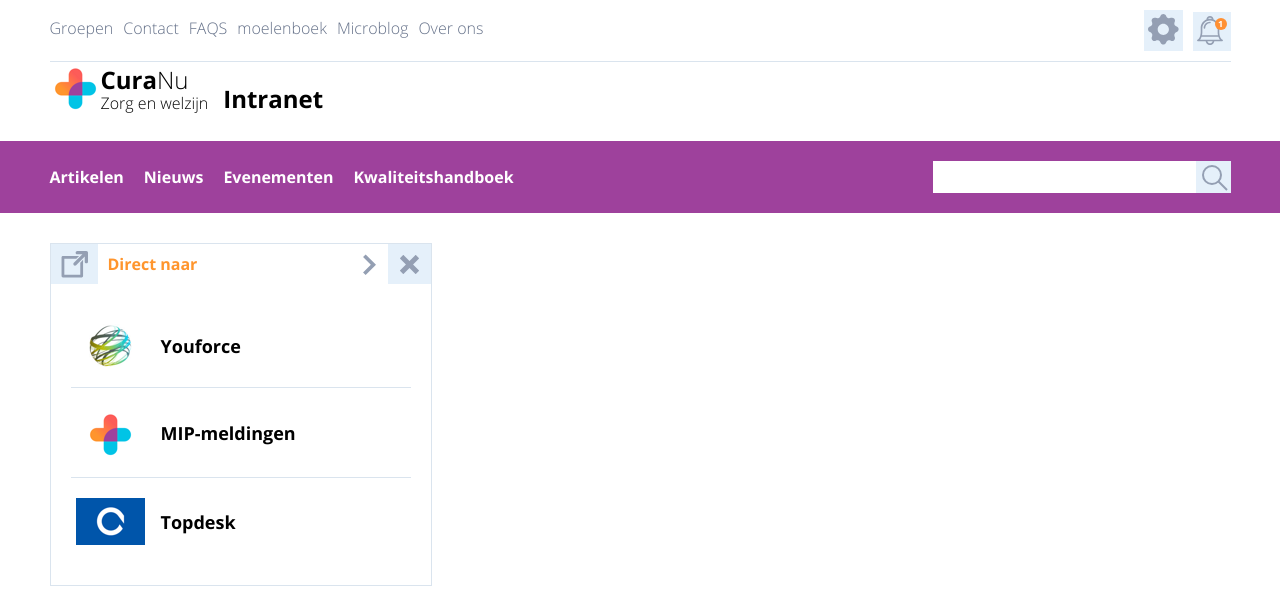
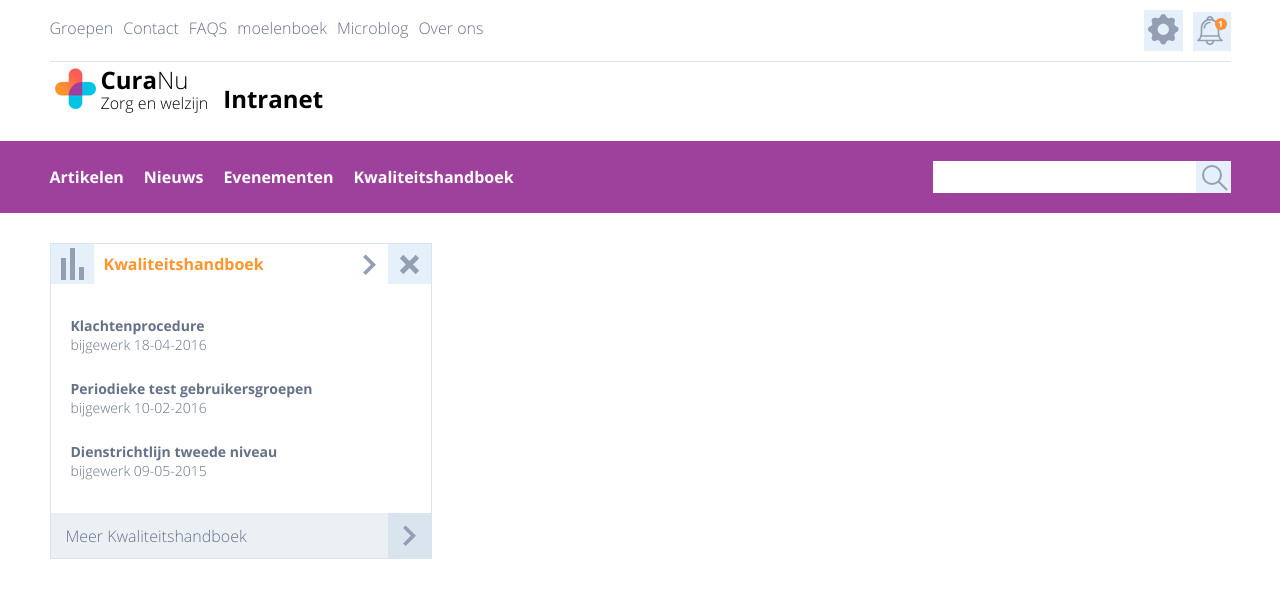
Before and after one commit to nasriime/curanu, a React (Create React App) app: page / in a window 1280 px wide. Shown: the top 598 px of the page. Built offline with nearby package versions, Linux system fonts and the light colour scheme.

Commit message:
add kwaliteitshandboek and blogs widgets

```diff
--- a/src/assets/style/modules/widget.scss
+++ b/src/assets/style/modules/widget.scss
@@ -159,3 +159,66 @@
         margin-left: 10px;
     }
 }
+/**************************** BLOGS ********************************/
+.blogs{
+    padding: 20px 15px 30px;
+
+}
+.blogHeader{
+    display: flex;
+    margin-bottom: 20px;
+
+    .blogTitle{
+        p{
+            color:$light;
+            font-family: OpenSans-Bold;
+            font-size: 14px;
+
+            &:last-child{
+                font-family: OpenSans-Light;
+                margin-top: 8px;
+            }
+        }
+    }
+}
+.blogImage{
+    width:57px;
+    overflow: hidden;
+    img{
+        width: 100%;
+        border-radius: 50%;
+    }
+}
+.blogData{
+    display: flex;
+    justify-content: space-between;
+    width: calc(380px - 90px);
+    margin-left: 20px;
+}
+.blogBody{
+    color:$light;
+    font-size: 14px;
+    h2{
+        font-family: OpenSans-Bold;
+        margin-bottom: 7px;
+    }
+    p{
+        font-family: OpenSans-Light;
+    }
+}
+/**************************** KWALITEITSHANDBOEK ********************************/
+.Kwaliteitshandboek{
+    padding: 20px;
+}
+.Kwaliteitshandboek-item{
+    padding: 15px 0;
+    font-size: 14px;
+    color: $light;
+    h3{
+        font-family: OpenSans-Bold;
+        margin-bottom: 5px;
+    }
+    p{
+        font-family: OpenSans-Light;
+    }
+}
--- /dev/null
+++ b/src/components/widgets/Blogs.js
@@ -0,0 +1,48 @@
+import React from 'react'
+
+export default function Blogs() {
+    return (
+        <div className="widget">
+            <div className="widgetHeader">
+                <div className="header-part-one">
+                    <i><img src="/images/Shape.svg" alt="pencil"/></i>
+                    <h2 className="widgetName">Blogs</h2>
+                </div>
+                <div className="header-part-two">
+                    <i><img src="/images/arrow-right.svg" alt="arrow-right"/></i>
+                    <i><img src="/images/Shape 2.svg" alt="close"/></i>
+                </div>
+            </div>
+
+            <div className="blogs">
+                <div className="blogHeader">
+                    <div className="blogImage">
+                        <img src="/images/Oval 2 2.png" alt="person"/>
+                    </div>
+                    <div className="blogData">
+                        <div className="blogTitle">
+                            <p>Jacob Cobijn</p>
+                            <p>2/04/2016</p>
+                        </div>
+                        <div>
+                            <img src="/images/Bitmap 4.png" alt="heart"/>
+                            <img src="/images/dialog.png" alt="dialog"/>
+                        </div>
+                    </div>
+                </div>
+
+                <div className="blogBody">
+                    <h2>Samenleving</h2>
+                    <p>Het hebben van een partner die positief in het leven staat, is mogelijk goed voor de…</p>
+                </div>
+
+            </div>
+
+            <div className="widget-footer">
+                <p>Meer blogs</p>
+                <i><img src="/images/arrow-right.svg" alt="arrow-right"/></i>
+            </div>
+
+        </div>
+    )
+}
--- /dev/null
+++ b/src/components/widgets/Kwaliteitshandboek.js
@@ -0,0 +1,39 @@
+import React from 'react'
+
+export default function Kwaliteitshandboek() {
+    return (
+        <div className="widget">
+            <div className="widgetHeader">
+                <div className="header-part-one">
+                    <i><img src="/images/Kwaliteitshandboek.svg" alt="Kwaliteitshandboek"/></i>
+                    <h2 className="widgetName">Kwaliteitshandboek</h2>
+                </div>
+                <div className="header-part-two">
+                    <i><img src="/images/arrow-right.svg" alt="arrow-right"/></i>
+                    <i><img src="/images/Shape 2.svg" alt="close"/></i>
+                </div>
+            </div>
+
+            <div className="Kwaliteitshandboek">
+                <div className="Kwaliteitshandboek-item">
+                    <h3>Klachtenprocedure</h3>
+                    <p>bijgewerk  18-04-2016</p>
+                </div>
+                <div className="Kwaliteitshandboek-item">
+                    <h3>Periodieke test gebruikersgroepen</h3>
+                    <p>bijgewerk  10-02-2016</p>
+                </div>
+                <div className="Kwaliteitshandboek-item">
+                    <h3>Dienstrichtlijn tweede niveau</h3>
+                    <p>bijgewerk  09-05-2015</p>
+                </div>
+            </div>
+
+            <div className="widget-footer">
+                <p>Meer Kwaliteitshandboek</p>
+                <i><img src="/images/arrow-right.svg" alt="arrow-right"/></i>
+            </div>
+
+        </div>
+    )
+}
--- a/src/views/Home.js
+++ b/src/views/Home.js
@@ -1,10 +1,12 @@
 import React from 'react'
 import HeaderContainer from '../components/header/HeaderContainer';
-import Accordion from '../components/widgets/Accordion';
-import Evenementen from '../components/widgets/Evenementen';
-import Nieuws from '../components/widgets/Nieuws';
-import Add from '../components/widgets/Add';
-import Direct from '../components/widgets/Direct';
+// import Accordion from '../components/widgets/Accordion';
+// import Evenementen from '../components/widgets/Evenementen';
+// import Nieuws from '../components/widgets/Nieuws';
+// import Add from '../components/widgets/Add';
+// import Direct from '../components/widgets/Direct';
+// import Blogs from '../components/widgets/Blogs';
+import Kwaliteitshandboek from '../components/widgets/Kwaliteitshandboek';
 
 export default function home() {
     return (
@@ -15,7 +17,9 @@ export default function home() {
                 {/* <Evenementen/> */}
                 {/* <Nieuws/> */}
                {/* <Add/> */}
-               <Direct/>
+               {/* <Direct/> */}
+               {/* <Blogs/> */}
+               <Kwaliteitshandboek/>
             </div>
         </div>
     )
```
Also changed, not shown: src/components/widgets/Peilingen.js (added, +9 -0 lines), public/images/dialog.png (added).
